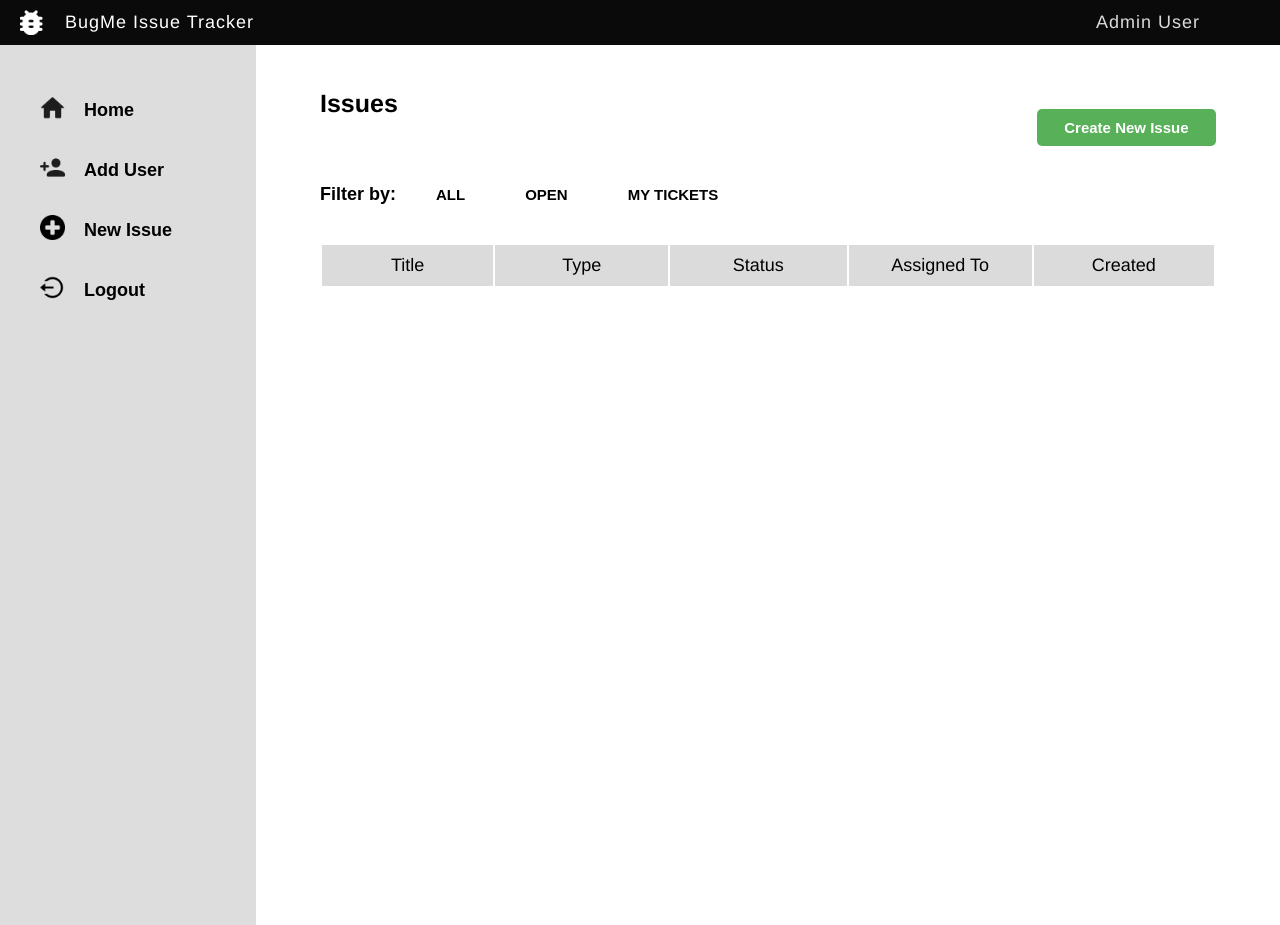
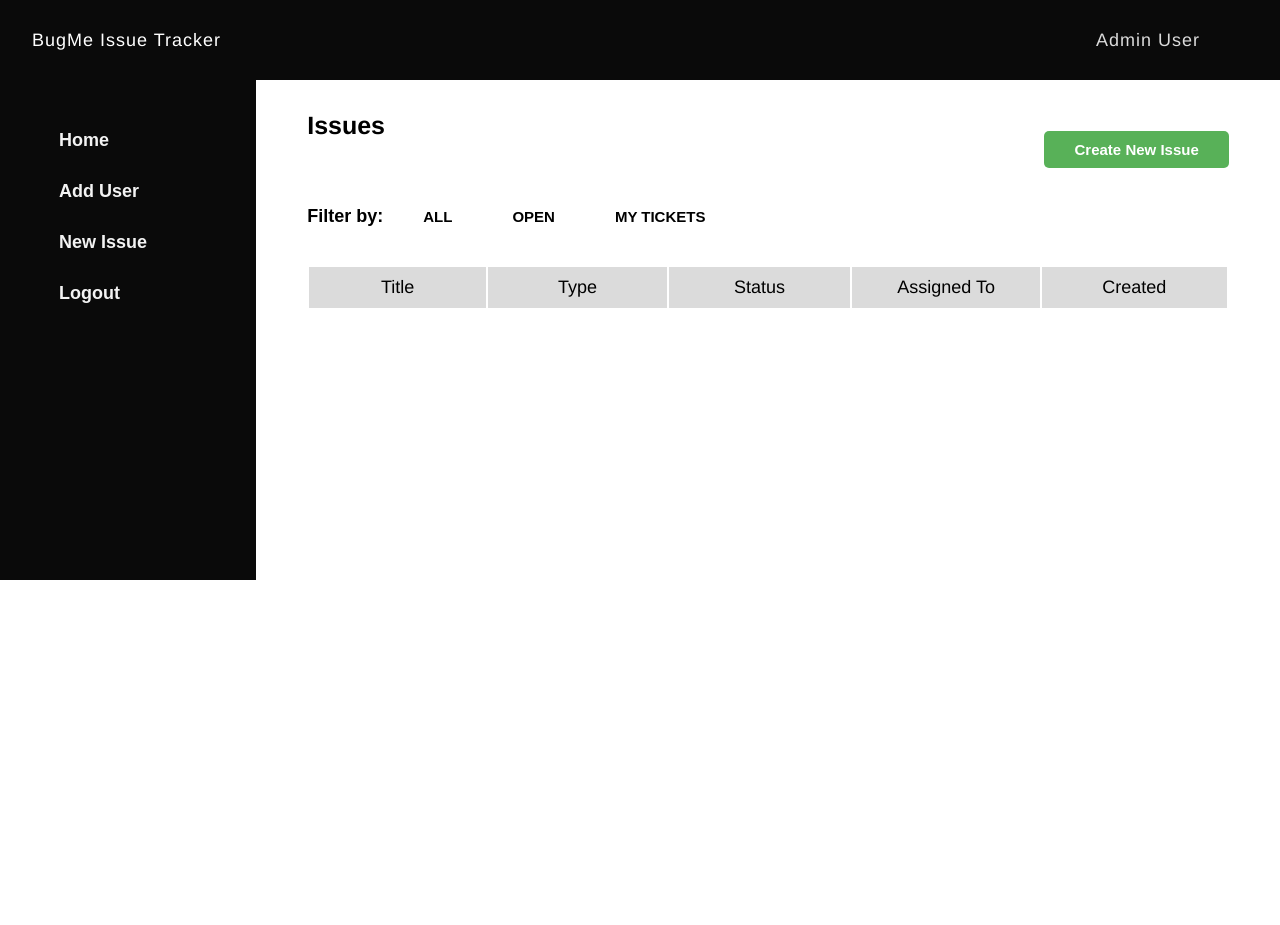
Before and after one commit to Mich-moon/info2180-finalproject, a PHP site: page /dashboard.php in a window 1280 px wide. Run offline with PHP 8.4, Linux system fonts and the light colour scheme; a user stored in the database is signed in; data comes from the database, SQL or seed files in the repository; data that the repository does not hold is empty.

Commit message:
layout edits

```diff
--- a/add-user.view.php
+++ b/add-user.view.php
@@ -38,7 +38,9 @@
                     <input type="email" name="addemail" id="addemail" placeholder="e.g. something@email.com"
                         class="form-control" required />
                 </div>
-                <button id="add-user-btn" type="submit" name="add-user-btn">Submit</button>
+                <div class="form-group">
+                    <button id="add-user-btn" type="submit" name="add-user-btn">Submit</button>
+                </div>
             </form>
             <div id="user-msg"></div>
         </div>
--- a/dashboard.php
+++ b/dashboard.php
@@ -1,9 +1,11 @@
 <?php
+if (session_status() !== PHP_SESSION_ACTIVE) {
     session_start();
     // Check if the user is logged in, if not then redirect to login page
     if(!isset($_SESSION["loggedin"])){
         //header("location: index.php");
         //exit;
+    }
 }
 ?>
 <!DOCTYPE html>
@@ -21,11 +23,12 @@ session_start();
     <title>bugme</title>
 </head>
 
-<body id="dashboard">
+<body>
+    <div id="dashboard">
         <header>
             <div>
-            <img class="logo" src=".\img\logo.png" alt="bugme logo" />
-            <h1 class="logo-text">BugMe Issue Tracker</h1>
+                <span class="iconify" data-icon="ic:baseline-bug-report" style="color: white;"></span>
+                <h1 class="logo-text"> BugMe Issue Tracker </h1>
             </div>
             <span class="text"><?php echo htmlspecialchars($_SESSION["firstname"]." ".$_SESSION["lastname"] ); ?></span>
         </header>
@@ -33,25 +36,25 @@ session_start();
             <ul>
                 <li>
                     <a href="" id="home">
-                    <img class="icon" src=".\img\home-icon.png" alt="home icon" />
+                        <span class="iconify" data-icon="ci:home-alt-fill" style="color: white;"></span>
                         <span class="text">Home</span>
                     </a>
                 </li>
                 <li>
                     <a href="" id="add-user">
-                    <img class="icon" src=".\img\add-user-icon.png" alt="add user icon" />
+                        <span class="iconify" data-icon="zondicons:user-add" style="color: white;"></span>
                         <span class="text">Add User</span>
                     </a>
                 </li>
                 <li>
                     <a href="" id="new-issue">
-                    <img class="icon" src=".\img\plus-icon.png" alt="new issue icon" />
+                        <span class="iconify" data-icon="akar-icons:circle-plus-fill" style="color: white;"></span>
                         <span class="text">New Issue</span>
                     </a>
                 </li>
                 <li>
                     <a href="" id="logout">
-                    <img class="icon" src=".\img\logout-icon.png" alt="logout icon" />
+                        <span class="iconify" data-icon="ri:logout-circle-line" style="color: white;"></span>
                         <span class="text">Logout</span>
                     </a>
                 </li>
@@ -59,8 +62,9 @@ session_start();
 
         </nav>
         <main id="main">
-        <?php require 'issues.php'; ?>
+            <?php require_once 'issues.php'; ?>
         </main>
+    </div>
 </body>
 
 </html>
--- /dev/null
+++ b/dbConfig.php
@@ -0,0 +1,22 @@
+<?php
+$host = 'localhost';
+$username = 'root';
+$password = '';
+$dbname = 'bugme';
+
+try {
+	//Get Heroku ClearDB connection information
+	$cleardb_url = parse_url(getenv("CLEARDB_DATABASE_URL"));
+	$cleardb_server = $cleardb_url["host"];
+	$cleardb_username = $cleardb_url["user"];
+	$cleardb_password = $cleardb_url["pass"];
+	$cleardb_db = substr($cleardb_url["path"],1);
+
+	// Connect to Heroku DB
+	$conn = new PDO("mysql:host=$cleardb_server;dbname=$cleardb_db;charset=utf8mb4", $cleardb_username, $cleardb_password);
+
+	// Connect to mySQL DB
+	//$conn = new PDO("mysql:host=$host;dbname=$dbname;charset=utf8mb4", $username, $password);
+} catch (Exception $e) {
+	die($e->getMessage());
+}
--- a/index.php
+++ b/index.php
@@ -17,7 +17,7 @@ session_start();
 </head>
 
 <body id="doc">
-    <?php require 'login.view.php'; ?>
+    <?php require_once 'login.view.php'; ?>
     <script src="https://code.iconify.design/2/2.2.1/iconify.min.js"></script>
 </body>
 
--- a/issues.php
+++ b/issues.php
@@ -1,16 +1,9 @@
 <?php
-session_start();
+if (session_status() !== PHP_SESSION_ACTIVE) {
+	session_start();
+}
 
-$host = 'localhost';
-$username = 'root';
-$password = '';
-$dbname = 'bugme';
-
-try {
-	$conn = new PDO("mysql:host=$host;dbname=$dbname;charset=utf8mb4", $username, $password);
-} catch (Exception $e) {
-	die($e->getMessage());
-}
+require 'dbConfig.php';
 
 if(isset($_GET['query'])) {
 	$query = $_GET["query"];
@@ -43,4 +36,4 @@ foreach ($issues as $row) {
 echo($rows);
 
 
-require 'issues.view.php';
+require_once 'issues.view.php';
--- a/logout.php
+++ b/logout.php
@@ -1,5 +1,7 @@
 <?php
-    session_start();
+    if (session_status() !== PHP_SESSION_ACTIVE) {
+        session_start();
+    }
 
     // remove all the session variables
     session_unset();
--- a/new-issue.view.php
+++ b/new-issue.view.php
@@ -51,7 +51,9 @@
                         <option value="Critical">Critical</option>
                     </select>
                 </div>
-                <button id="new-issue-btn" type="submit" name="new-issue-btn">Submit</button>
+                <div class="form-group">
+                    <button id="new-issue-btn" type="submit" name="new-issue-btn">Submit</button>
+                </div>
             </form>
             <div id="issue-msg"></div>
         </div>
--- a/style.css
+++ b/style.css
@@ -1,7 +1,12 @@
+body {
+  margin: 0;
+}
+
 #dashboard {
   display: grid;
-  grid-template-columns: 230px 1fr;
-  grid-template-rows: 60px 1fr;
+  grid-template-columns: 1fr 4fr;
+  grid-template-rows: 2fr 12fr;
+  height: 100%;
 }
 
 button {
@@ -24,16 +29,13 @@ button:hover {
 }
 
 .container {
-  position: fixed;
-  top: 45px;
-  right: 0;
-  height: 70%;
-  width: 70%;
+  height: auto;
   display: flex;
   flex-direction: column;
   justify-items: center;
   background-color: #ffffff;
   padding: 5%;
+  width: 100%
 }
 
 .container-2 {
@@ -43,14 +45,13 @@ button:hover {
 
 #add-user-form,
 #new-issue-form {
-  display: grid;
-  grid-template-columns: repeat(4, 1fr);
+  display: flex;
+  flex-direction: column;
 }
 
 #add-user-form button,
 #new-issue-form button {
-  grid-column: 1;
-  margin: 10px;
+  width: 50%;
 }
 
 .form-group {
@@ -91,10 +92,8 @@ h2 {
 header {
   grid-column: span 2;
   grid-row: 1;
-  position: fixed;
-  top: 0;
-  left: 0;
   width: 100%;
+  height: 5rem;
   background: #0a0a0a;
   display: flex;
   justify-content: space-between;
@@ -104,6 +103,14 @@ header {
 header div {
   display: flex;
   flex-direction: row;
+  align-items: center;
+}
+
+header div .iconify {
+  font-size: 20px;
+  letter-spacing: 1px;
+  font-weight: 550;
+  margin: 0 1rem;
 }
 
 header span {
@@ -277,10 +284,6 @@ textarea {
   background-image: linear-gradient(to right, rgba(0, 0, 0, 0), rgba(0, 0, 0, 0.75), rgba(0, 0, 0, 0));
 }
 
-.login-iconify {
-  position:absolute;
-}
-
 #login-form {
   border: 1px solid rgb(85, 85, 85);
   border-radius: 20px;
@@ -294,12 +297,6 @@ textarea {
 
 #login {
   width: 100%
-}
-
-.logo {
-  width: 25px;
-  height: auto;
-  margin: 10px 20px 10px 20px;
 }
 
 .logo-home {
@@ -331,6 +328,13 @@ textarea {
   font-weight: 550;
 }
 
+.logo-text .iconify {
+  width: 25px;
+  height: auto;
+  font-size: larger;
+  margin: 10px 20px 10px 20px;
+}
+
 .newissue,
 .adduser {
   width: 50%;
@@ -339,25 +343,17 @@ textarea {
 main {
   grid-column: 2;
   grid-row: 2;
-  position: fixed;
-  top: 45px;
-  right: 0;
   height: 100%;
-  width: 80%;
+  width: 100%;
   display: flex;
   justify-content: center;
-  align-items: center;
 }
 
 nav {
   grid-column: 1;
   grid-row: 2;
-  position: fixed;
-  top: 45px;
-  left: 0;
-  width: 20%;
   height: 100%;
-  background: #dddddd;
+  background: #0a0a0a;
   padding-top: 20px;
 }
 
@@ -384,7 +380,7 @@ nav ul li a .icon {
 
 nav ul li a .text {
   margin-left: 19px;
-  color: rgb(0, 0, 0);
+  color: rgb(243, 243, 243);
   font-family: sans-serif;
   font-size: 18px;
   font-weight: 700;
```
Also changed, not shown: add-user.php (+3 -11 lines), issue-details.php (+4 -11 lines), login.php (+4 -21 lines), new-issue.php (+5 -12 lines), 1 other file. Lines whose indentation alone changed are shown as unchanged.
